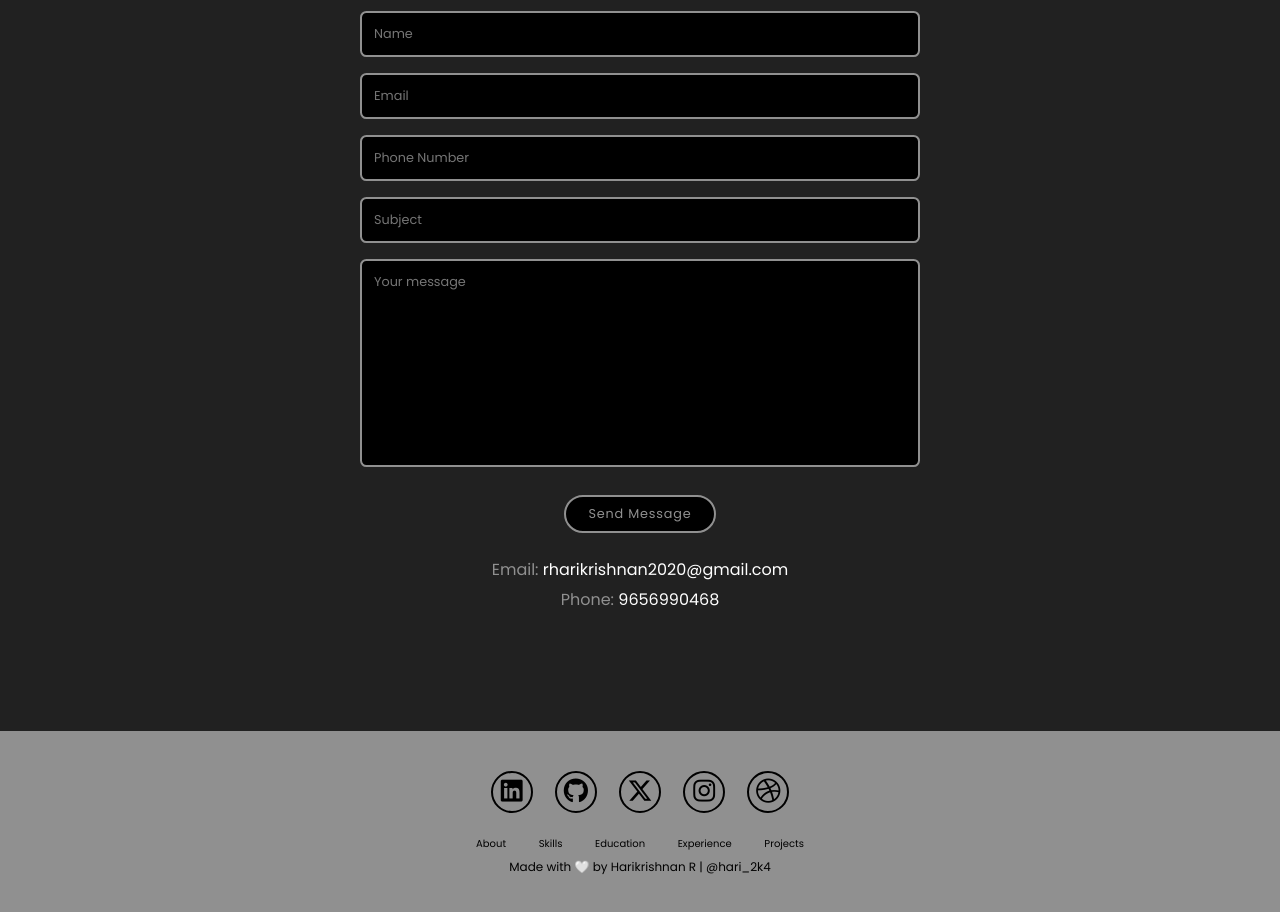
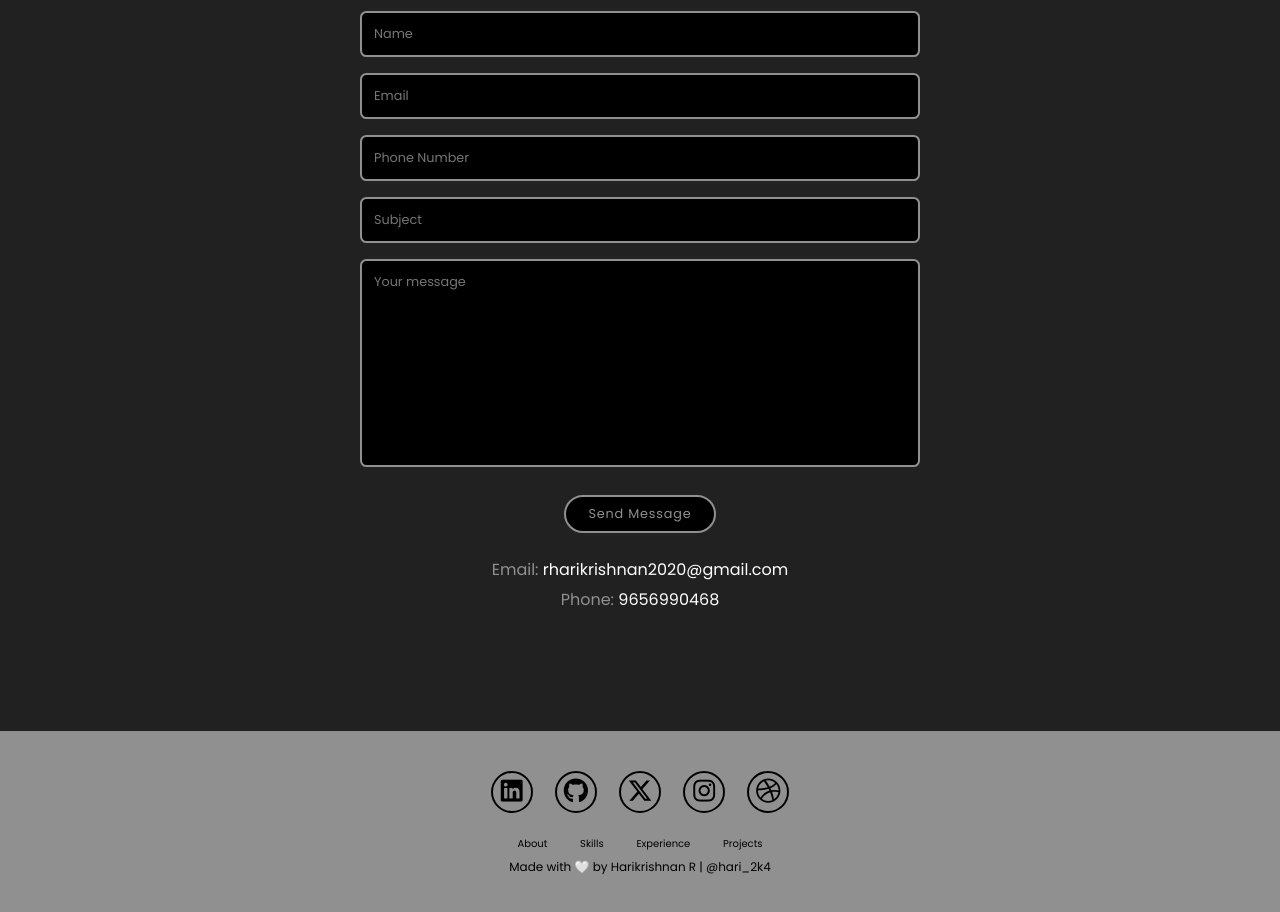
Before and after one commit to harikrishnan669/Portfolio, a plain HTML site: page index.html in a window 1280 px wide. Shown: the part 4069-4981 px from the top of the page. Drawn offline with Linux system fonts and the light colour scheme.

Commit message:
Merge remote-tracking branch 'origin/main'
# Conflicts:
#	index.html

```diff
--- a/index.html
+++ b/index.html
@@ -615,7 +615,6 @@
         <ul class="list">
             <li><a href="#home">About</a></li>
             <li><a href="#skills">Skills</a></li>
-            <li><a href="#education">Education</a></li>
             <li><a href="#experience">Experience</a></li>
             <li><a href="#projects">Projects</a></li>
         </ul>
```
